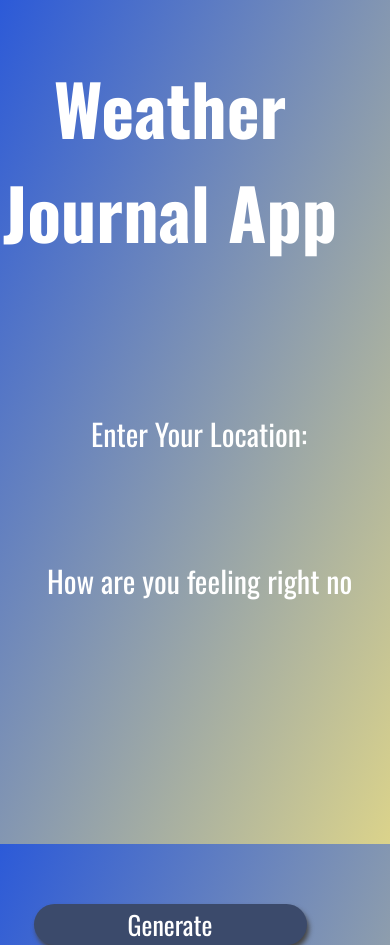
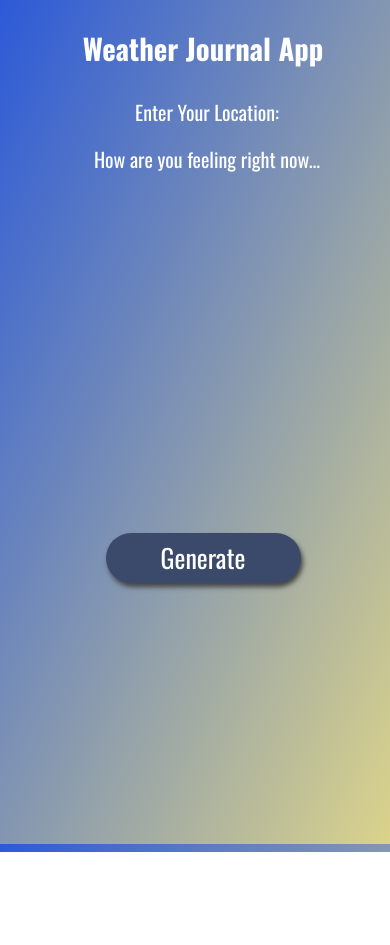
Before and after one commit to LIQBit/Frontend-Nanodegree-Weather-App, a website: page website/index.html in a window 390 px wide. After the commit the page ends 852 px from the top, so only its background shows below. Drawn offline with nearby package versions, Linux system fonts and the light colour scheme; a web font is replaced by a local one.

Commit message:
fixed: mobile display

```diff
--- a/website/style.css
+++ b/website/style.css
@@ -192,13 +192,34 @@ button:focus {
 
 @media (max-width: 900px) {
 
+    html {
+        height: 100%;
+    }
+
     body {
-        width: 375px;
+        display: flex;
+        align-content: center;
+        justify-content: flex-start;
+        align-items: center;
+
         /*background-image: linear-gradient(to bottom right, rgb(44, 90, 216), rgb(219, 211, 139));
         font-family: -apple-system, BlinkMacSystemFont, sans-serif;*/
-        margin-left: -25px;
         height: 100%;
         width: 100%;
+    }
+
+    .headline {
+        margin-left: auto;
+        margin-right: auto;
+
+    }
+
+    h1 {
+        font-size: 0.6em;
+    }
+
+    #zipholder {
+        display: flex;
     }
 
     #app {
@@ -208,10 +229,18 @@ button:focus {
         width: 100%;
     }
 
-    input{
-        margin-top: 100px;
-        margin-left: 50px;
-    }
+    input {
+        display: block;
+        height: 45px;
+        width: 78%;
+        text-align: center;
+        padding-left: 10px;
+        background: rgba(255, 255, 255, 0);
+        color: white;
+        font-size: 20px;
+        font-family: 'Oswald', sans-serif;
+        border: black 1px;
+        border-radius: 30px;
 
     textarea{
         margin-left: 50px;
```
